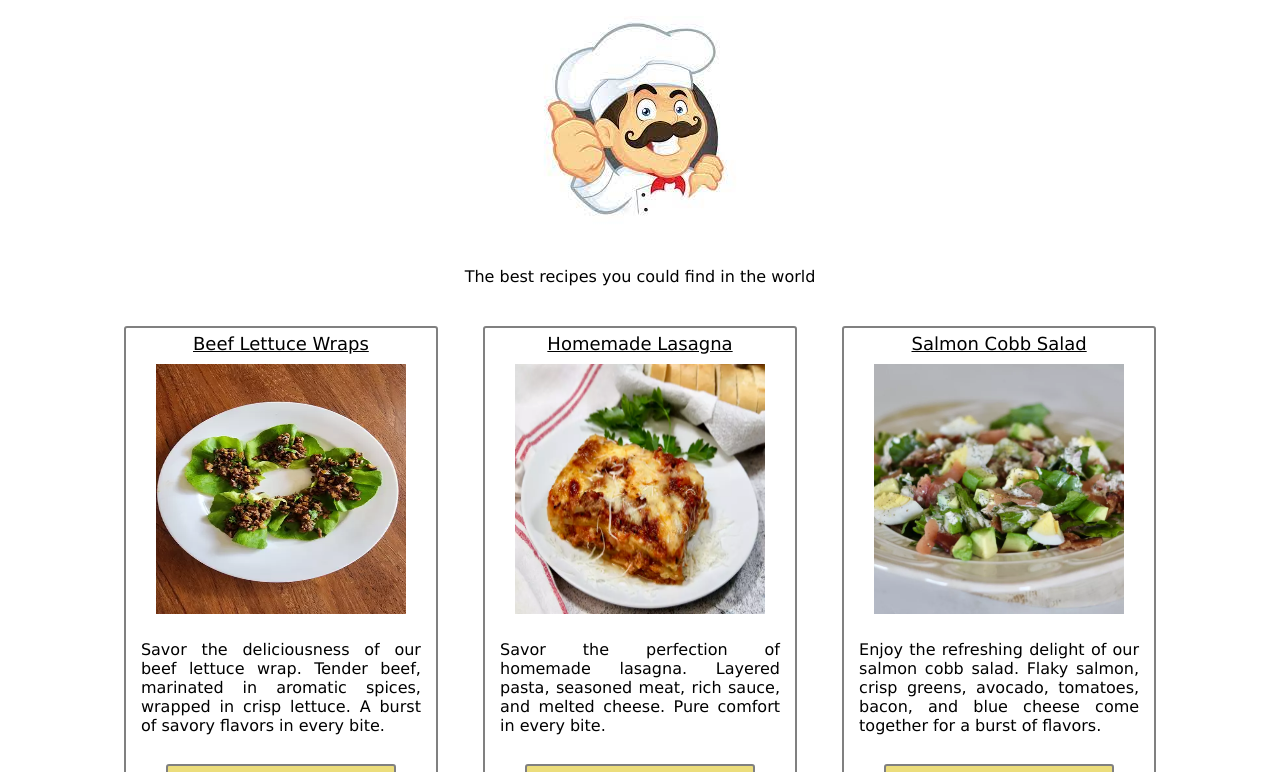
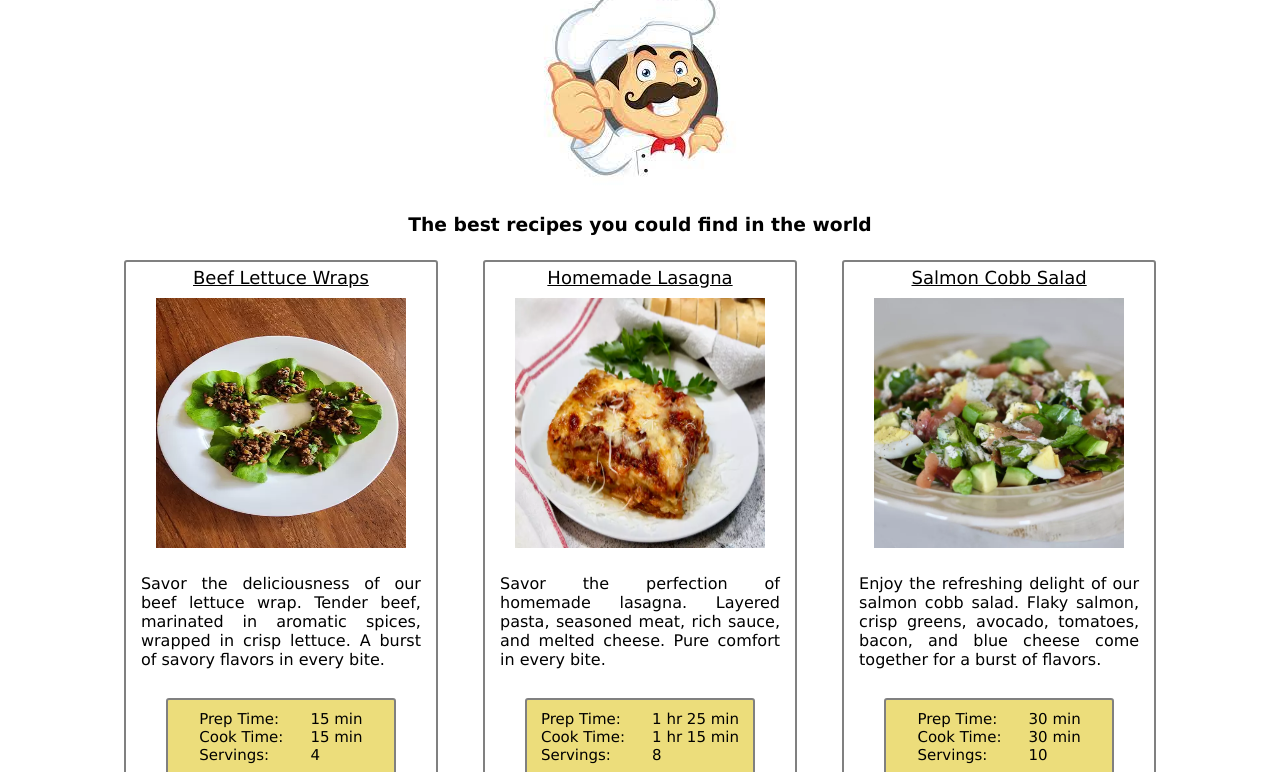
Before and after one commit to RaulUrdanetaG/odin-recipes, a plain HTML site: page index.html in a window 1280 px wide. Shown: the part 103-875 px from the top of the page. Drawn offline with Linux system fonts and the light colour scheme.

Commit message:
Fixed more positioning by shirnking some margins

```diff
--- a/index.html
+++ b/index.html
@@ -10,7 +10,7 @@
     <div>
         <h1>Odin Recipes</h1>
         <img src="./images/chef.jpeg" alt="Chef image">
-        <p>The best recipes you could find in the world</p>
+        <h3>The best recipes you could find in the world</h3>
         <ul>
             <li class="recipe-list">
                 <a class="li-link" href="./Recipes/BeefLettuceWraps.html">Beef Lettuce Wraps</a>
--- a/styles/indexstyles.css
+++ b/styles/indexstyles.css
@@ -12,6 +12,15 @@ div{
     margin: 0 auto;
 }
 
+h1,h3{
+    margin: 2px auto;
+}
+
+li p{
+    text-align: justify;
+    height: 108px;
+}
+
 img{
     margin: 0 auto;
     padding: 10px 10px;
@@ -19,7 +28,7 @@ img{
 }
 
 ul{
-    margin: 30px auto;
+    margin: 15px auto;
     padding: 10px;
     list-style: none;
 }
@@ -39,11 +48,6 @@ ul{
 .li-link{
     font-size: 18px;
     color: black;
-}
-
-li p{
-    text-align: justify;
-    height: 108px;
 }
 
 .menuimg{
```
